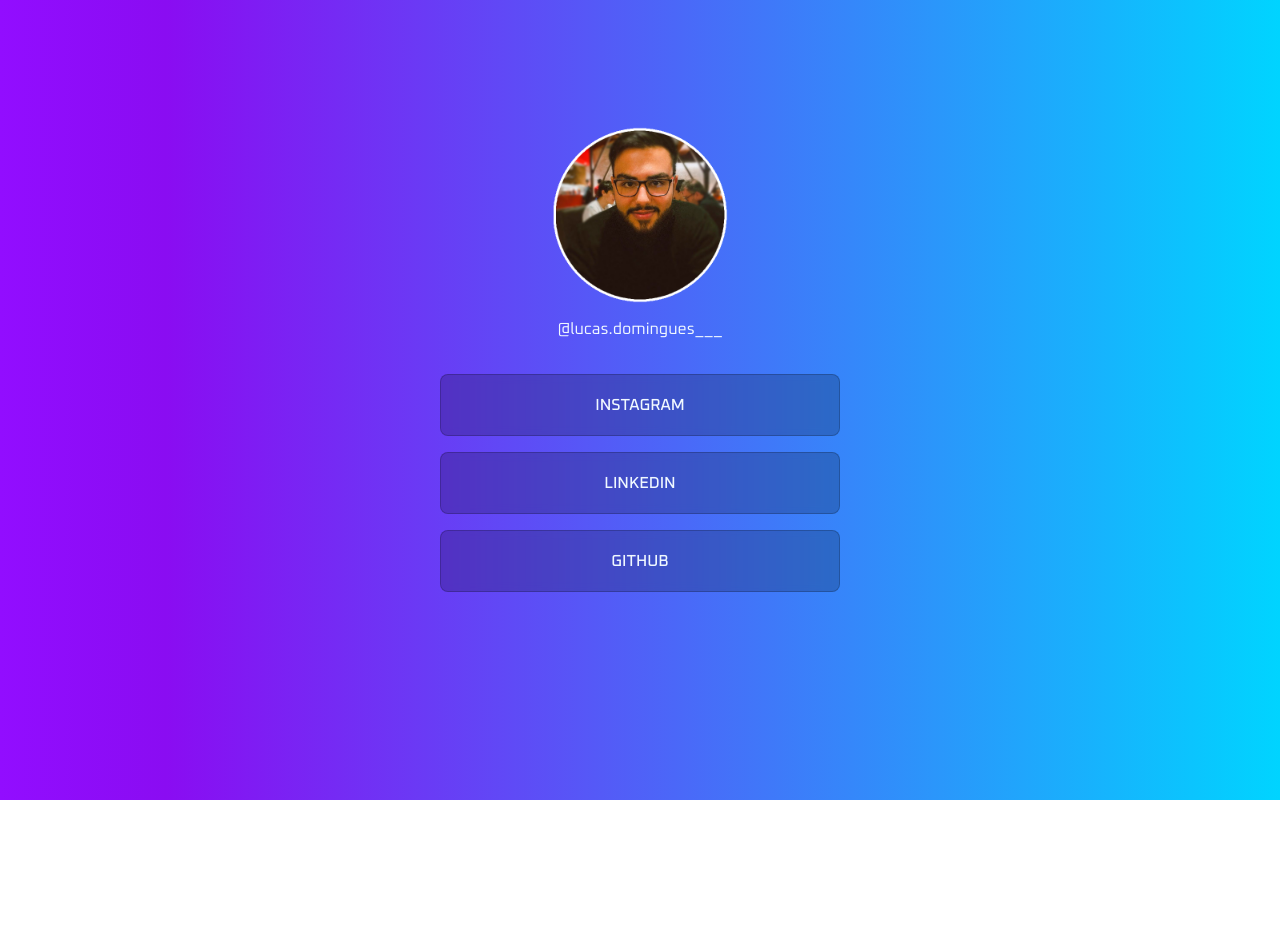
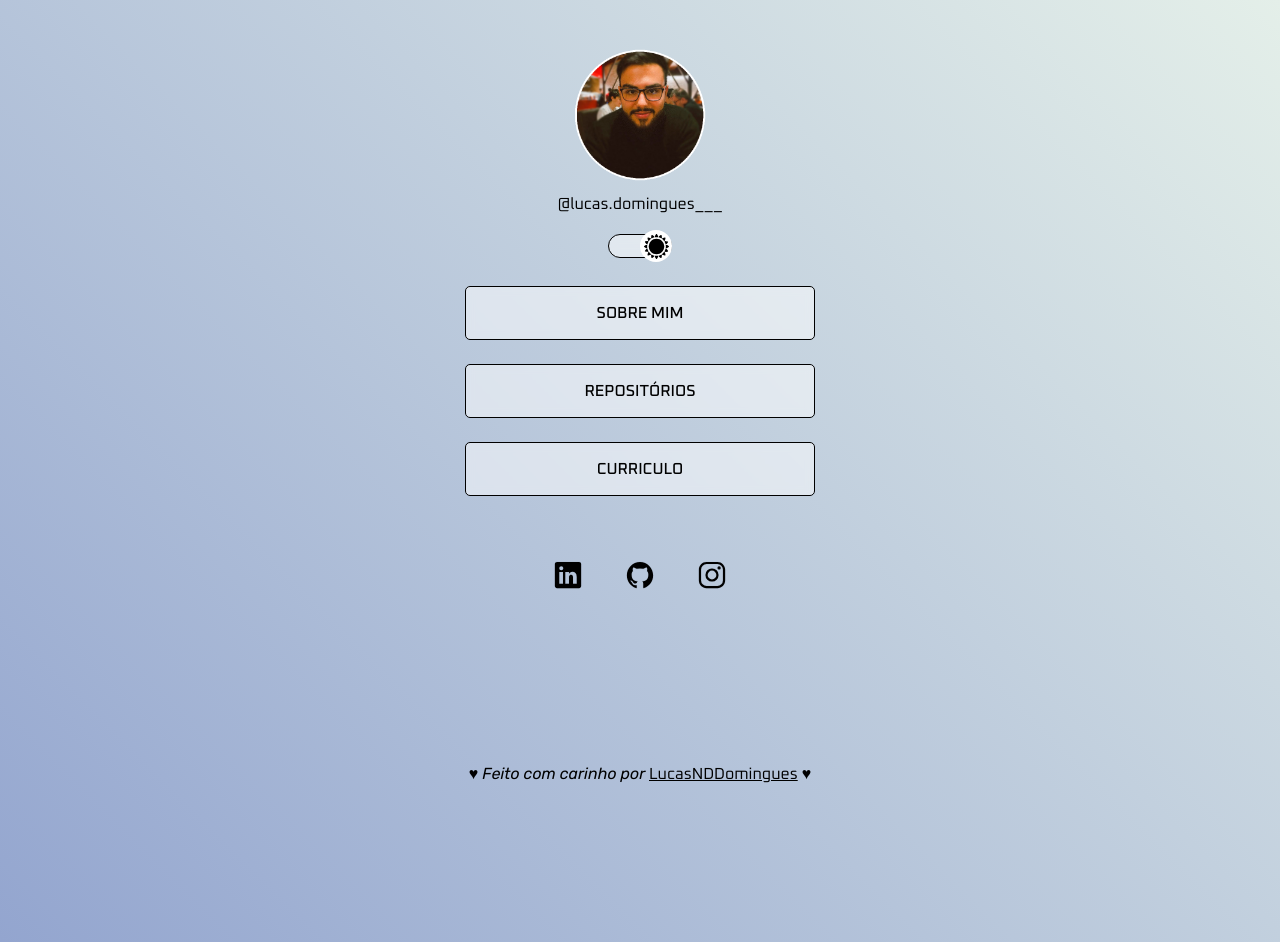
Before and after one commit to LucasNDDomingues/Projeto-minha-pagina, a plain HTML site: page index.html in a window 1280 px wide. Before the commit the page ends 800 px from the top, so only its background shows below. Drawn offline with nearby package versions, Linux system fonts and the light colour scheme.

Commit message:
feat - javascript/ style - darkmode/lightmode/ remove - file useless

```diff
--- a/index.html
+++ b/index.html
@@ -1,54 +1,88 @@
 <!DOCTYPE html>
-<html lang="pt-br">
+<html lang="pt-br" class="light">
   <head>
     <link rel="preconnect" href="https://fonts.googleapis.com" />
+
     <link rel="preconnect" href="https://fonts.gstatic.com" crossorigin />
-    <link
-      href="https://fonts.googleapis.com/css2?family=Rubik:ital,wght@0,300..900;1,300..900&display=swap"
+
+    <link href="https://fonts.googleapis.com/css2?family=Rubik:ital,wght@0,300..900;1,300..900&display=swap"
       rel="stylesheet"
     />
 
     <link rel="preconnect" href="https://fonts.googleapis.com" />
+
     <link rel="preconnect" href="https://fonts.gstatic.com" crossorigin />
-    <link
-      href="https://fonts.googleapis.com/css2?family=Oxanium:wght@200..800&display=swap"
+
+    <link href="https://fonts.googleapis.com/css2?family=Oxanium:wght@200..800&display=swap"
       rel="stylesheet"
     />
 
     <meta charset="UTF-8" />
+
     <meta name="viewport" content="width=device-width, initial-scale=1.0" />
+
     <title>Document</title>
+
     <link rel="stylesheet" href="./style.css" />
+
   </head>
     <body>
       <div id="container1">
         <div id="profile">
           <img src="./assents/perfil.png" alt="" />
-        <p>@lucas.domingues___</p>
+            <p>@lucas.domingues___
+            </p>
+        </div>
+        <div id="switch" onclick="toggleMode()">
+          <button></button>
+          <span></span>
         </div>
           <ul>
             <li>
               <a
-            href="https://www.instagram.com/lucas.domingues___/"
-            target="_blank"
-            >INSTAGRAM</a
-          >
+                href="https://github.com/LucasNDDomingues"
+                  target="_blank">SOBRE MIM
+              </a>
+
             </li>
             <li>
-          <a
-            href="https://www.linkedin.com/in/lucasnddomingues/"
-            target="_blank"
-            >LINKEDIN</a
-          >
+              <a href="https://github.com/LucasNDDomingues?tab=repositories"
+                target="_blank">REPOSITÓRIOS
+              </a>
             </li>
             <li>
-          <a
-            href="https://github.com/LucasNDDomingues?tab=projects"
-            target="_blank"
-            >GITHUB</a
-          >
+              <a href="./assents/1-1_2_3_merged.pdf" target="_blank">CURRICULO
+              </a>
             </li>
+
           </ul>
+          <div id="social-links">
+            <a href="https://www.linkedin.com/in/lucasnddomingues/"
+              target="_blank">
+                <ion-icon name="logo-linkedin"></ion-icon>
+            </a>
+
+            <a href="https://github.com/LucasNDDomingues"
+              target="_blank">
+                <ion-icon name="logo-github"></ion-icon>
+            </a>
+
+            <a href="https://www.instagram.com/lucas.domingues___/"
+              target="_blank">
+                <ion-icon name="logo-instagram"></ion-icon>
+            </a>
+
           </div>
+
+          <footer>
+            ♥ Feito com carinho  por <a target="_blank" href="https://github.com/LucasNDDomingues?tab=repositories">LucasNDDomingues</a> ♥
+          </footer>
+
+    </div>
+
+
+     <script type="module" src="https://unpkg.com/ionicons@7.1.0/dist/ionicons/ionicons.esm.js"></script>
+     <script nomodule src="https://unpkg.com/ionicons@7.1.0/dist/ionicons/ionicons.js"></script>
+     <script src="./script.js"></script>
   </body>
 </html>
--- /dev/null
+++ b/script.js
@@ -0,0 +1,15 @@
+function toggleMode(){
+    const html = document.documentElement
+    html.classList.toggle('light')
+
+
+    const img = document.querySelector("#profile img")
+
+    if(html.classList.contains('light')){
+        img.setAttribute('src','./assents/perfil-borda-preta.png')
+
+    }else{
+        img.setAttribute('src','./assents/perfil.png')
+    }
+
+}
--- a/style.css
+++ b/style.css
@@ -3,6 +3,27 @@
   padding: 0;
   box-sizing: border-box;
 }
+
+:root{
+  --text-color: rgb(255, 255, 255);
+  --bg:linear-gradient(to right, #434343 0%, black 100%);
+  --bg-color: rgba(255, 255, 255, 0.3);
+  --border:rgba(255, 255, 255, 0.5);
+  --bg2:rgba(0, 0, 0, 0.3);
+  --switch-bg: url(./assents/moon-and-stars-svgrepo-com.svg)
+
+
+}
+
+.light{
+  --text-color:rgb(0, 0, 0);
+  --bg:linear-gradient(45deg, #93a5cf 0%, #e4efe9 100%);
+  --bg-color:rgba(255, 255, 255, 1);
+  --border:rgba(0, 0, 0,1);
+  --bg2:rgba(255, 255, 255, 0.5);
+  --switch-bg: url(./assents/sunflower-svgrepo-com.svg);
+}
+
 body {
   /*
   background-image: url();
@@ -12,14 +33,10 @@ body {
   */
 
   /*background: color image repeat position/size */
-  background: rgb(146, 13, 255);
-  background: linear-gradient(
-    90deg,
-    rgba(146, 13, 255, 1) 0%,
-    rgba(138, 12, 242, 1) 13%,
-    rgba(0, 212, 255, 1) 100%,
-    rgba(2, 0, 36, 1) 100%
-  );
+
+  background:var(--bg);
+
+
 }
 
 Body * {
@@ -27,18 +44,18 @@ Body * {
   font-optical-sizing: auto;
   font-weight: weight;
   font-style: normal;
-  color: aliceblue;
+  color: var(--text-color);
 }
 #container1 {
-  width: 400px;
-  margin: 80px auto 0px;
+  width: 350px;
+  margin: 24px auto 312px;
 }
 
 #profile {
   text-align: center;
   font-weight: 700px;
-  color: white;
-  padding: 35px;
+  color: var(--text-color);
+  padding: 16px;
 
   /*rubik*/
   font-family: "Rubik", sans-serif;
@@ -47,8 +64,49 @@ Body * {
   font-style: normal;
 }
 #profile img {
-  width: 200px;
+  width: 150px;
   margin: auto;
+}
+
+#switch{
+  position: relative;
+  width: 64px;
+  margin: 4px auto;
+}
+
+#switch button{
+  width: 32px;
+  height: 32px;
+  background: white var(--switch-bg)  no-repeat center ;
+  background-size: 25px 25px;
+  border: 0px;
+  border-radius: 50%;
+
+  position:absolute;
+  top: 50%;
+  left: 0;
+  z-index: 1;
+  transform: translateY(-50%);
+}
+
+.light #switch button{
+  right: 0;
+  left: initial;
+
+
+
+
+}
+
+#switch span{
+  display: block;
+  width: 64px;
+  height: 24px;
+  background: var(--bg2);
+  border: 1px solid var(--border);
+  backdrop-filter: blur(4px);
+  -webkit-backdrop-filter: blur(4px);
+  border-radius: 9999px;
 }
 
 /*links*/
@@ -57,28 +115,71 @@ ul {
   list-style: none;
   display: flex;
   flex-direction: column;
-  gap: 16px;
+  gap: 24px;
+
+  padding: 24px 0;
 }
 
 ul li a {
   display: flex;
   align-items: center;
   justify-content: center;
-  padding: 20px;
+  padding: 16px;
 
-  background: rgba(0, 0, 0, 0.2);
-  border: 1px solid rgba(0, 0, 0, 0.2);
-  border-radius: 8px;
+  background: var(--bg2);
+  border: 1.5px solid var(--border);
+  border-radius: 5px;
   backdrop-filter: blur(4px);
   -webkit-backdrop-filter: blur(4px);
 
   text-decoration: none;
-  font-weight: 500;
+  font-weight: 450;
 
-  transition: background 0.2s;
+  transition: background 0.5s;
 }
 
 ul li a:hover {
-  background-color: rgba(255, 255, 255, 0.1);
-  border: 1px solid rgba(0, 0, 0, 0.1);
+  background-color:var(--bg-color);
+  border: 1px solid var(--border);
 }
+
+/*Social Links */
+#social-links {
+  display: flex;
+  justify-content: center;
+  padding: 24px 0;
+  font-size: 30px;
+  gap: 10px;
+
+}
+
+#social-links a{
+  display: flex;
+  align-items: center;
+  justify-content:center;
+  padding: 16px;
+  transition: background 0.5s;
+  border-radius: 50%;
+
+
+}
+
+#social-links a:hover {
+  background:var(--bg-color);
+  border-radius: 45%;
+}
+
+footer{
+  font-family: "Rubik", sans-serif;
+  font-optical-sizing: auto;
+  font-weight: weight;
+  font-style:italic;
+
+  padding: 16px 0;
+  font-size: 16px;
+  text-align: center;
+  position: fixed;
+  bottom: 0;
+  left: 0;
+  width: 100%;
+  }
```
Also changed, not shown: assents/moon-and-stars-svgrepo-com.svg (added), assents/nozes.jpg (deleted), assents/perfil-borda-preta.png (added), assents/sunflower-svgrepo-com.svg (added), 1 other file. Lines whose indentation alone changed are shown as unchanged.
